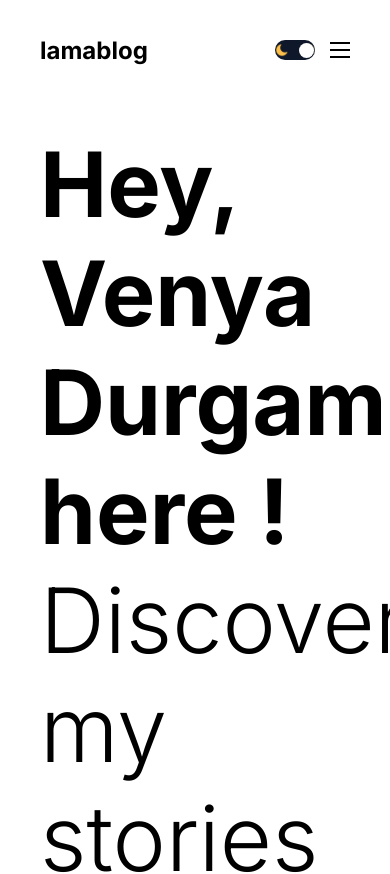
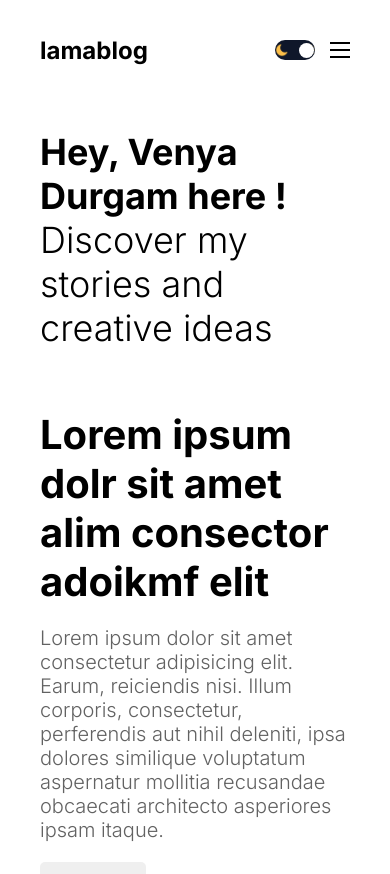
Before and after one commit to Venyad/BlogApp, a Next.js app: page / in a window 390 px wide. Shown: the top 874 px of the page. Built offline with nearby package versions, Linux system fonts and the light colour scheme.

Commit message:
Updated featured component responsiveness

```diff
--- a/src/components/featured/featured.module.css
+++ b/src/components/featured/featured.module.css
@@ -47,3 +47,31 @@
     border-radius: 5px;
     width: max-content;
 }
+
+@media screen and (max-width : 1280px){
+    .title{
+        font-size: 72px;
+    }
+}
+@media screen and (max-width : 1024px){
+    .title{
+        font-size: 64px;
+    }
+
+    .imgContainer{
+        display: none;
+    }
+}
+
+
+@media screen and (max-width : 768px){
+    .title{
+        font-size: 48px;
+    }
+}
+
+@media screen and (max-width : 640px){
+    .title{
+        font-size: 36px;
+    }
+}
```
